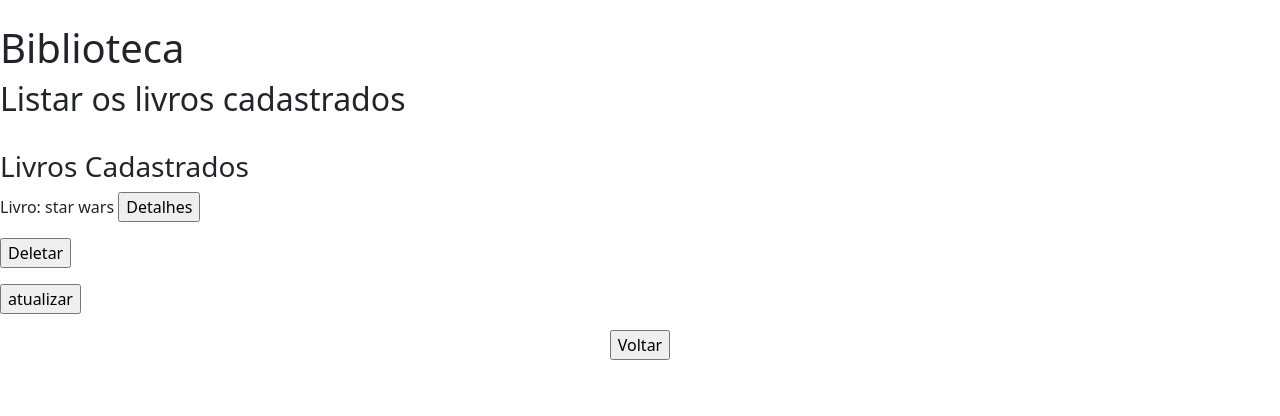
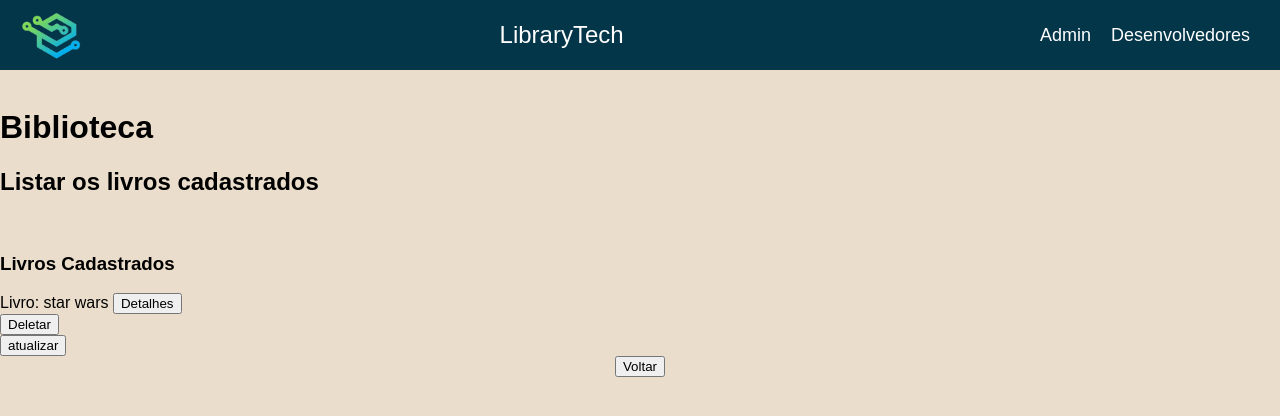
Before and after one commit to brunounky/DW3_Django_TDD, a Django app: page /listar in a window 1280 px wide. Shown: the top 416 px of the page. Run offline with Django 4.2, Linux system fonts and the light colour scheme; data comes from the database, SQL or seed files in the repository.

Commit message:
Layout
correção do arquivo statics e logo

```diff
--- a/biblioteca/core/static/css/style.css
+++ b/biblioteca/core/static/css/style.css
@@ -2,6 +2,11 @@ body {
     margin: 0;
     font-family: Arial, sans-serif;
     background-color: #ebddcb;
+}
+
+.logo{
+    width: 200px;
+    height: auto;
 }
 
 .navbar {
@@ -21,7 +26,7 @@ body {
 .logo {
     height: 50px;
     width: auto;
-    margin-left: 20px;
+    margin-left: 1px;
 }
 
 .site-name {
@@ -36,7 +41,18 @@ body {
     justify-content: center;
 }
 
+.teste{
+    margin-left: 50px;
+}
+
 .navbar-right a {
+    color: white;
+    text-decoration: none;
+    font-size: 18px;
+    margin-right: 10px;
+}
+
+.navbar-right-django a {
     color: white;
     text-decoration: none;
     font-size: 18px;
--- a/biblioteca/core/templates/listar.html
+++ b/biblioteca/core/templates/listar.html
@@ -1,15 +1,30 @@
 {% load static %}
+<!DOCTYPE html>
 <html lang="pt-br">
     <head>
         <meta charset="utf-8">
         <meta http-equiv="X-UA-Compatible" content="IE=edge">
+        <link rel="icon" type="image/x-icon" href="{% static 'css/logo.png' %}">
         <meta name="viewport" content="width=device-width, initial-scale=1, shrink-to-fit=no">
-        <meta name="author" content="Bruno e Giovanny">
-        <link rel="stylesheet" href="{% static '/css/style.css' %}">
-        <link href="https://cdn.jsdelivr.net/npm/bootstrap@5.3.3/dist/css/bootstrap.min.css" rel="stylesheet" integrity="sha384-QWTKZyjpPEjISv5WaRU9OFeRpok6YctnYmDr5pNlyT2bRjXh0JMhjY6hW+ALEwIH" crossorigin="anonymous">
-        <script src="https://cdn.jsdelivr.net/npm/bootstrap@5.3.3/dist/js/bootstrap.bundle.min.js" integrity="sha384-YvpcrYf0tY3lHB60NNkmXc5s9fDVZLESaAA55NDzOxhy9GkcIdslK1eN7N6jIeHz" crossorigin="anonymous"></script>
-        <title>Biblioteca</title>
+        <link rel="stylesheet" type="text/css" href="{% static 'css/style.css' %}">
+        <title>Library Tech</title>
     </head>
+
+    <body>
+        <nav class="navbar">
+            <div class="navbar-left">
+                <img src="{% static 'css/logo.png' %}" alt="Logo" class="logo">
+            </div>
+            <div class="navbar-center">
+                <a href="http://127.0.0.1:8000/" class="site-name">LibraryTech</a>
+            </div>
+            <div class="navbar-right-django">
+                <a href="http://127.0.0.1:8000/admin">Admin</a>
+            </div>
+            <div class="navbar-right">
+                <a href="http://127.0.0.1:8000/desenvolvedores">Desenvolvedores</a>
+            </div>
+        </nav>
     <body>
         <br>
             <h1> Biblioteca </h1>
```
Also changed, not shown: biblioteca/core/templates/atualizar.html (+20 -5 lines), biblioteca/core/templates/cadastro.html (+20 -5 lines), biblioteca/core/templates/detalhes.html (+21 -6 lines), biblioteca/core/templates/index.html (+12 -5 lines), biblioteca/core/static/css/logo.png (added).
